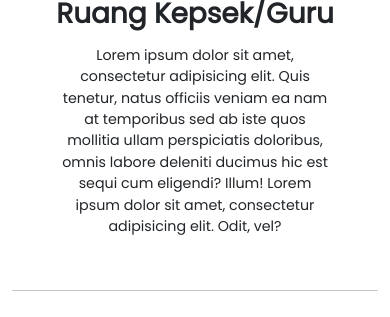
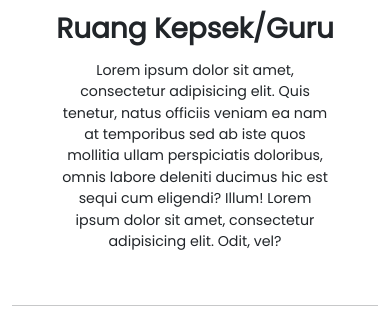
Before and after one commit to vandraaa/school-website, a plain HTML site: page fasilitas.html in a window 390 px wide. Shown: the part 1745-2062 px from the top of the page. Drawn offline with nearby package versions, Linux system fonts and the light colour scheme; a small style sheet from the web is missing.

Commit message:
Update fasilitas.html

```diff
--- a/fasilitas.html
+++ b/fasilitas.html
@@ -119,7 +119,7 @@
                 <img src="https://cdn.dribbble.com/userupload/12392312/file/original-a4e2f0c21f04b700df2e2940993decc4.png?resize=1024x692"
                     alt="" height="340px">
             </div>
-            <div class="col-md-6 col-12">
+            <div class="col-md-6 col-12 desc-fasilitas">
                 <h1 style="font-weight: bold;">Ruang Kepsek/Guru</h1>
                 <p>Lorem ipsum dolor sit amet, consectetur adipisicing elit. Quis tenetur, natus officiis veniam ea nam
                     at temporibus sed ab iste quos mollitia ullam perspiciatis doloribus, omnis labore deleniti ducimus
```
